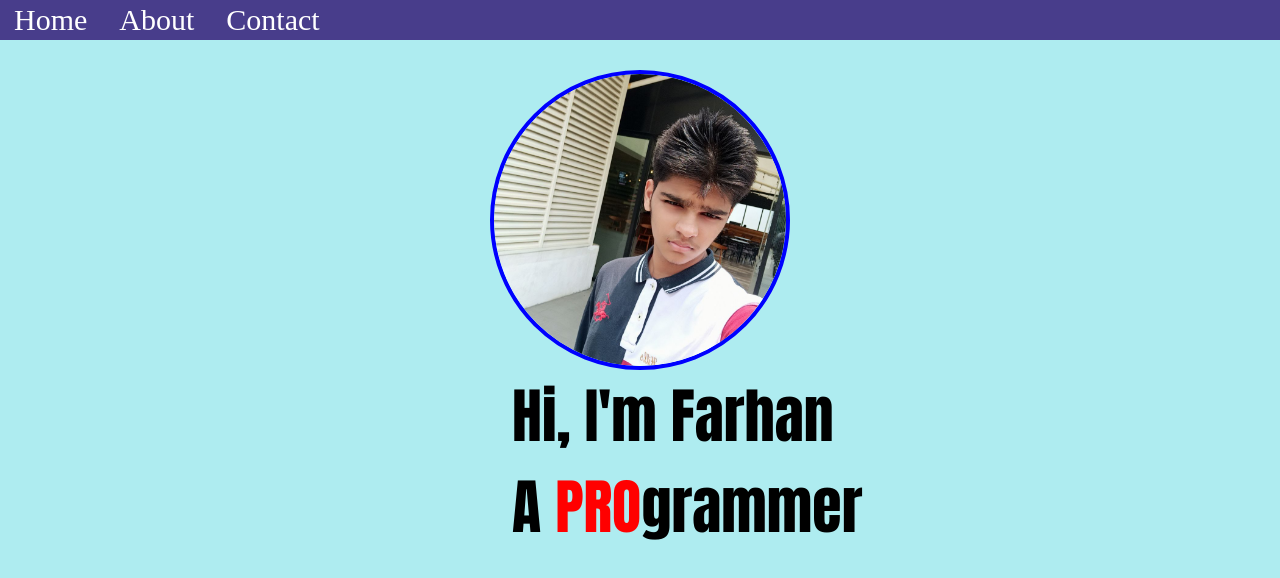
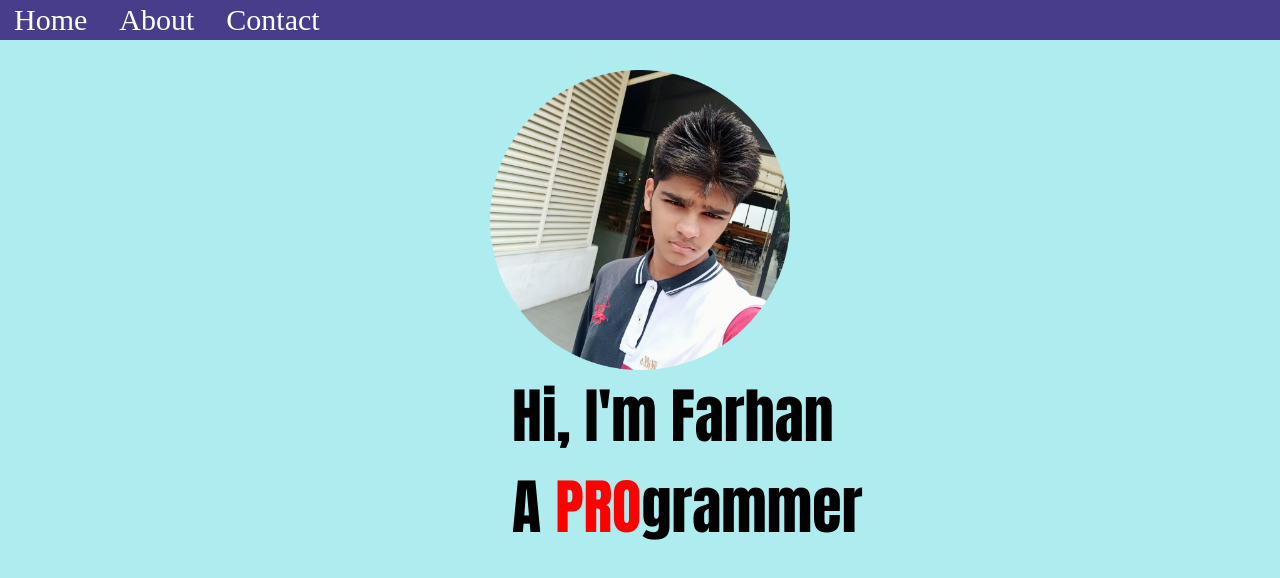
Before and after one commit to WinningCloud/Portfolio.github.io, a plain HTML site: page index.html in a window 1280 px wide. Shown: the top 578 px of the page. Drawn offline with Linux system fonts and the light colour scheme.

Commit message:
Portfolio
123

```diff
--- a/styles.css
+++ b/styles.css
@@ -25,8 +25,8 @@ li{
     justify-content: center;
 }
 .img img{
-    border: 4px solid blue;
-    border-radius: 50%;
+    /* border: 4px solid blue; */
+    /* border-radius: 50%; */
         margin-top: 30px;
         height: 300px;
 }
```
